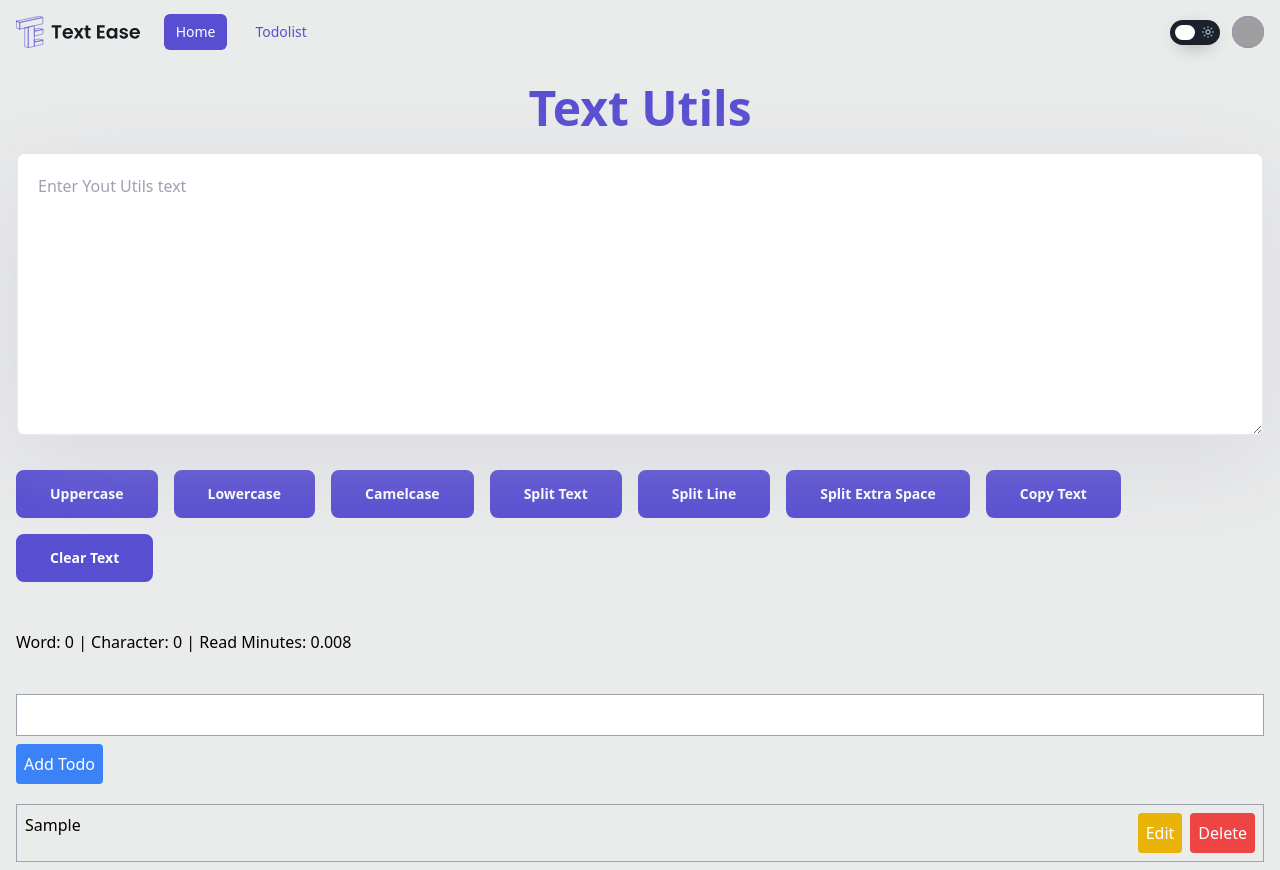
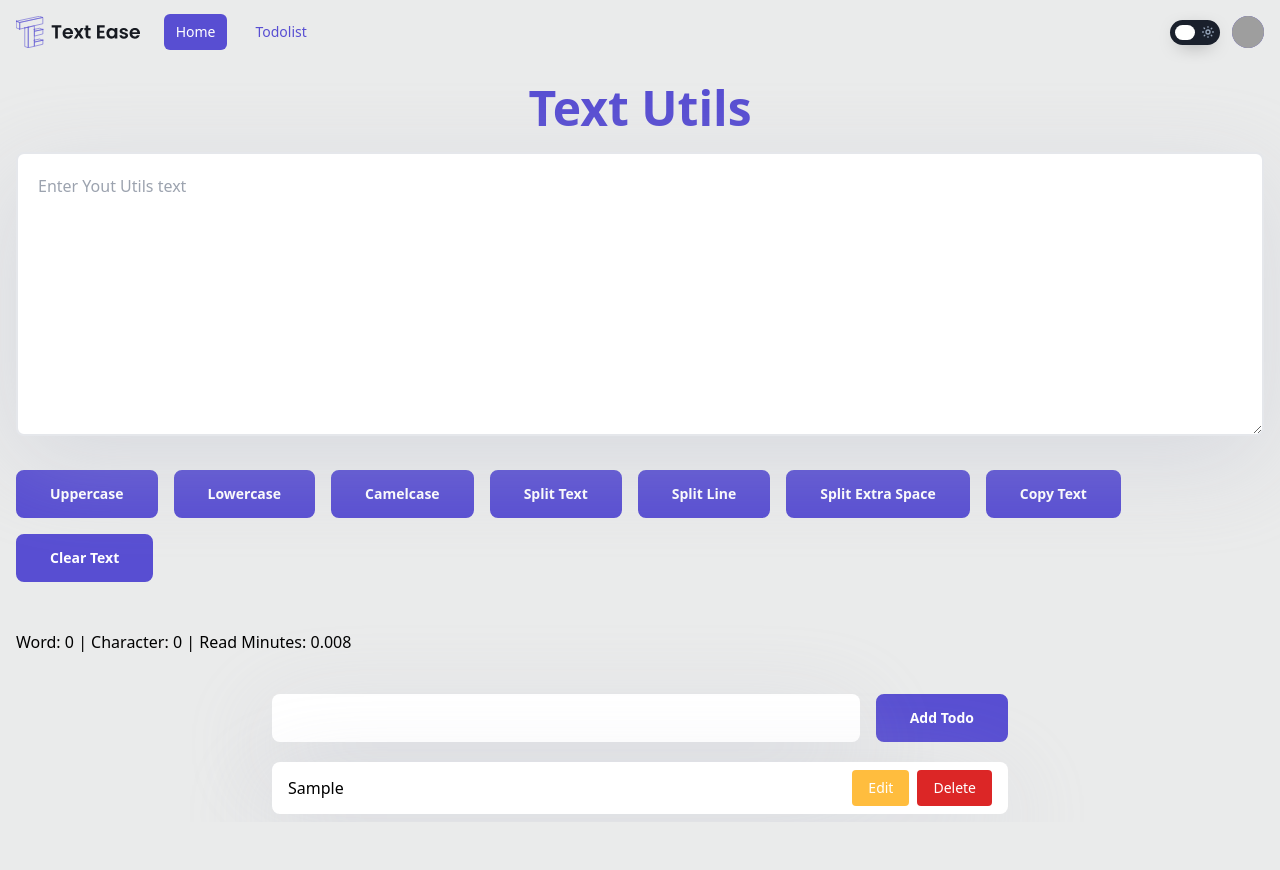
Before and after one commit to mitulsavani07/TextUtils, a React (Create React App) app: page /todolist in a window 1280 px wide. Both pictures are taken after typing "Sample" into the empty fields and a click on the button "Add Todo". After the commit the page ends 822 px from the top, so only its background shows below. Built offline with nearby package versions, Linux system fonts and the light colour scheme; grey boxes are pictures that could not be loaded.

Commit message:
add todolist

```diff
--- a/src/component/TextUtils.js
+++ b/src/component/TextUtils.js
@@ -52,7 +52,7 @@ const TextUtils = (props) => {
     <>
       <div className='container mx-auto px-4'>
         <h1 className='text-center text-5xl font-bold my-5'>{props.heading}</h1>
-        <textarea className='w-full border-2 p-5 rounded-lg dark:text-white dark:drop-shadow-none dark:border-none drop-shadow-[-3px_26px_49px_#b6bacb59]' value={text} name="" id="myBox" cols="30" rows="10" onChange={textChange} placeholder='Enter Yout Utils text'></textarea>
+        <textarea className='w-full border-2 p-5 rounded-lg dark:text-white dark:drop-shadow-none dark:border-none drop-shadow-primary' value={text} name="" id="myBox" cols="30" rows="10" onChange={textChange} placeholder='Enter Yout Utils text'></textarea>
         <div className='flex flex-wrap mt-5 -mx-2'>
           <button onClick={clickUppercase} className='btn'>uppercase</button>
           <button onClick={clickLowercase} className='btn'>lowercase</button>
--- a/src/component/TodoList.js
+++ b/src/component/TodoList.js
@@ -43,16 +43,16 @@ const TodoList = () => {
 
   return (
     <>
-      <div className='container mx-auto px-4'>
-        <form onSubmit={handleSubmit} className="mb-5">
+      <div className='max-w-3xl w-full mx-auto px-4'>
+        <form onSubmit={handleSubmit} className="mb-5 flex">
           <input
-            className="border border-gray-400 p-2 w-full"
+            className="border-gray-400 px-4 py-2 w-full rounded-lg mr-4 drop-shadow-primary dark:drop-shadow-none"
             type="text"
             value={inputValue}
             onChange={(event) => setInputValue(event.target.value)}
           />
           <button
-            className="bg-blue-500 text-white p-2 rounded mt-2"
+            className="btn whitespace-nowrap m-[0!important]"
             type="submit"
           >
             {selectedIndex === null ? "Add Todo" : "Update Todo"}
@@ -62,18 +62,18 @@ const TodoList = () => {
           {todos.map((todo, index) => (
             <li
               key={index}
-              className="border border-gray-400 p-2 my-2 flex justify-between"
+              className="rounded-lg py-2 px-4 my-2 flex items-center text-base drop-shadow-primary bg-white justify-between"
             >
               <span>{todo}</span>
               <div>
                 <button
-                  className="bg-yellow-500 text-white p-2 rounded mr-2"
+                  className="bg-[#FFBD3E] text-white px-4 py-2 rounded mr-2 text-sm"
                   onClick={() => handleEdit(index)}
                 >
                   Edit
                 </button>
                 <button
-                  className="bg-red-500 text-white p-2 rounded"
+                  className="bg-red-600 text-white px-4 py-2 rounded text-sm"
                   onClick={() => handleDelete(index)}
                 >
                   Delete
--- a/tailwind.config.js
+++ b/tailwind.config.js
@@ -6,6 +6,9 @@ module.exports = {
   darkMode: "class",
   theme: {
     extend: {
+      dropShadow: {
+        primary: '-3px 26px 49px #b6bacb59'
+      },
       colors: {
         dark: '#171A21',
         primary: '#584ED2'
```
